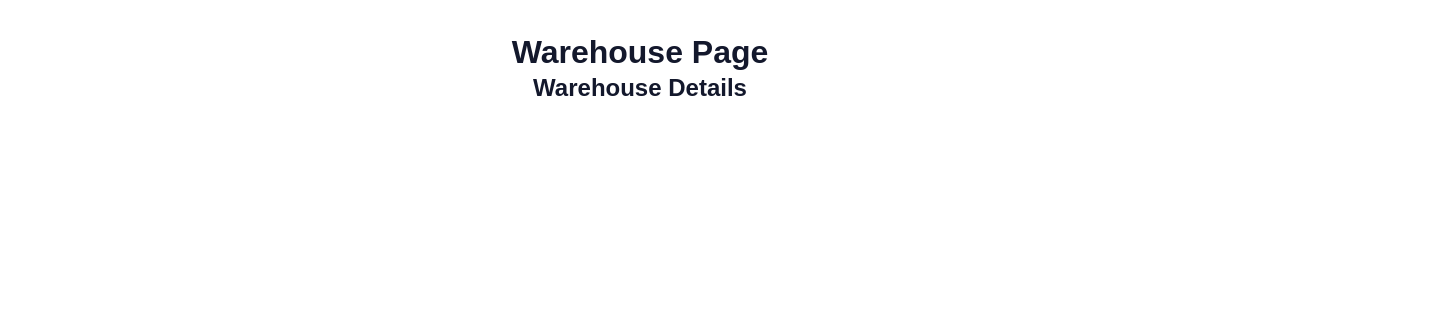
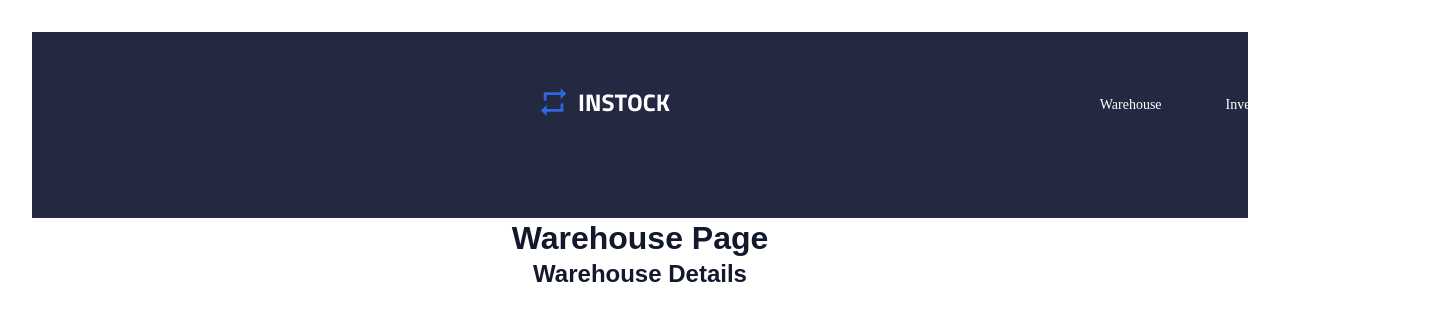
Before and after one commit to winnier21/APR-24-W-5-InStock, a React (Vite) app in the folder Client/: page / in a window 1280 px wide. Shown: the top 320 px of the page, 1456 px wide, since content can reach past the window. Built offline with nearby package versions, Linux system fonts and the light colour scheme; a web font is replaced by a local one.

Commit message:
added some variables

```diff
--- a/Client/src/App.jsx
+++ b/Client/src/App.jsx
@@ -2,11 +2,13 @@ import React from 'react';
 import { BrowserRouter, Route, Routes } from 'react-router-dom';
 import WarehousePage from './pages/WarehousePage/WarehousePage';
 import InventoryPage from './pages/InventoryPage/InventoryPage';
-import './App.scss'
+import './App.scss';
+import Header from './components/Header/Header';
 
 function App() {
   return (
     <BrowserRouter>
+    <Header />
       <Routes>
         <Route path="/" element={<WarehousePage />} />
         <Route path="/inventory" element={<InventoryPage />} />
--- a/Client/src/styles/partials/_variables.scss
+++ b/Client/src/styles/partials/_variables.scss
@@ -21,3 +21,7 @@ $tablet-breakpoint: 48rem;
 $desktop-breakpoint: 80rem;
 
 $status-radius: 1.25rem;
+
+$padding-sm: .5rem;
+$padding-med: 1rem;
+$padding-large:1.5rem;
```
